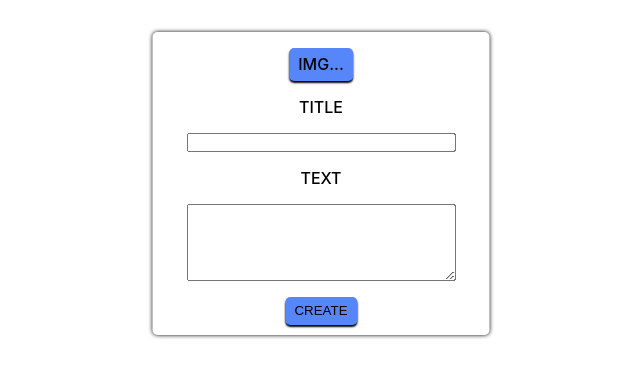
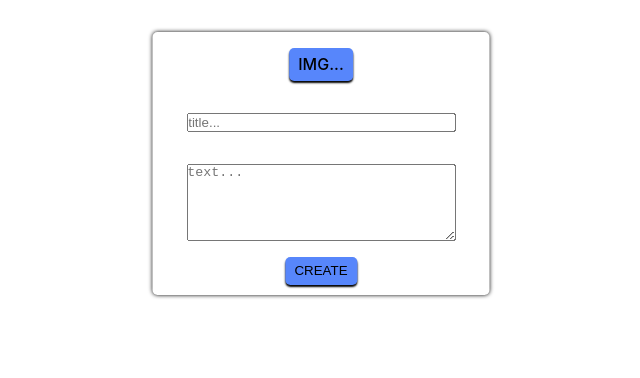
Before and after one commit to Wichosu/card-generator, a React (Create React App) app: page / in a window 1280 px wide. Shown: the top 378 px of the page, without its empty margins (319-959 px from the left). Built offline with nearby package versions, Linux system fonts and the light colour scheme.

Commit message:
remove labels from form

```diff
--- a/src/components/FormCard.jsx
+++ b/src/components/FormCard.jsx
@@ -62,8 +62,8 @@ function FormCard(props){
           className='form-image'
         />
       )}
-      <label htmlFor='title' className='form-text form-title'>Title</label>
       <input
+        placeholder='title...'
         type='text'
         name='title'
         id='title'
@@ -71,8 +71,8 @@ function FormCard(props){
         onChange={changeTitle}
         className='form-text'
         required />
-      <label className='form-text'>Text</label>
       <textarea
+        placeholder='text...'
         name='textarea'
         rows={5}
         cols={40}
--- a/src/styles/FormCard.css
+++ b/src/styles/FormCard.css
@@ -26,6 +26,8 @@
   box-shadow: 0 2px 2px black;
   cursor: pointer;
   transition: ease 400ms;
+  text-transform: uppercase;
+  font-weight: 500;
 }
 
 .form-image{
@@ -39,11 +41,6 @@ input, textarea{
   width: 80%;
   margin: 1rem 50%;
   transform: translateX(-50%);
-}
-
-label{
-  font-weight: 500;
-  text-transform: uppercase;
 }
 
 button{
```
